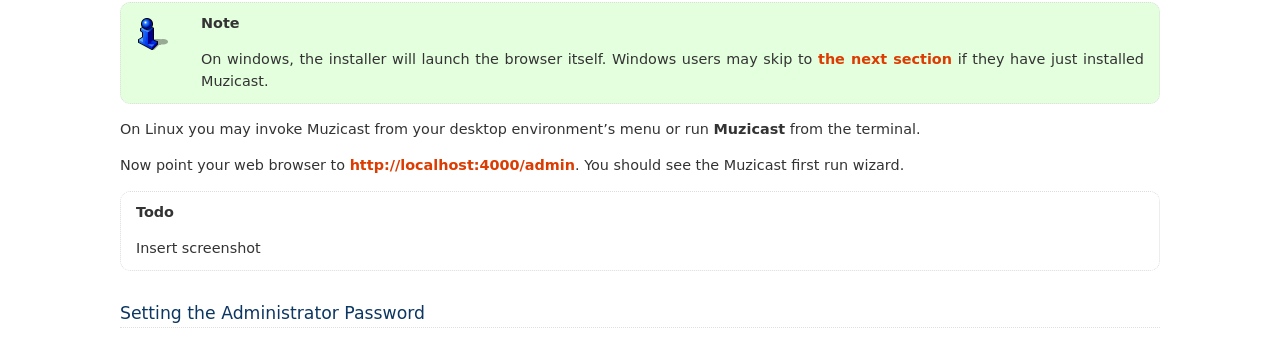
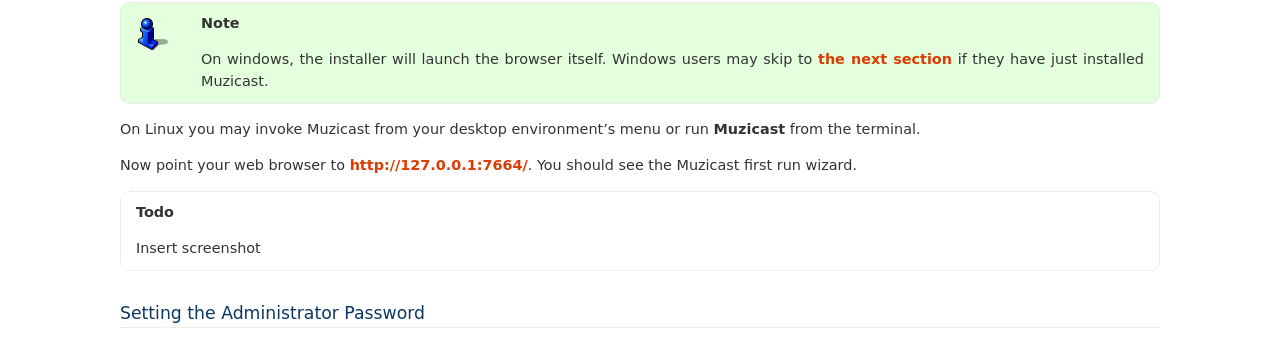
Before and after one commit to nikhilm/muzicast, a Sphinx documentation site: the page built from docs/usermanual/source/quickstart.rst, in a window 1280 px wide. Shown: the part 249-593 px from the top of the page. Built offline with Sphinx 7.4.7, drawn with Linux system fonts in a browser that asks for light colours; pages that are not in the unit, such as notebooks, are missing from menus; some of the changed lines change nothing that is shown.

Commit message:
Change localhost url and port to right one

```diff
--- a/docs/usermanual/source/conf.py
+++ b/docs/usermanual/source/conf.py
@@ -34,7 +34,7 @@
 source_suffix = '.rst'
 
 rst_prolog = """
-.. |webserver-url| replace:: http://localhost:4000
+.. |webserver-url| replace:: http://127.0.0.1:7664
 """
 
 # The encoding of source files.
--- a/docs/usermanual/source/quickstart.rst
+++ b/docs/usermanual/source/quickstart.rst
@@ -17,7 +17,7 @@
 On Linux you may invoke Muzicast from your desktop environment's menu
 or run :command:`Muzicast` from the terminal.
 
-Now point your web browser to http://localhost:4000/admin. You should see the
+Now point your web browser to http://127.0.0.1:7664/. You should see the
 Muzicast first run wizard.
 
 .. todo:: Insert screenshot
```
